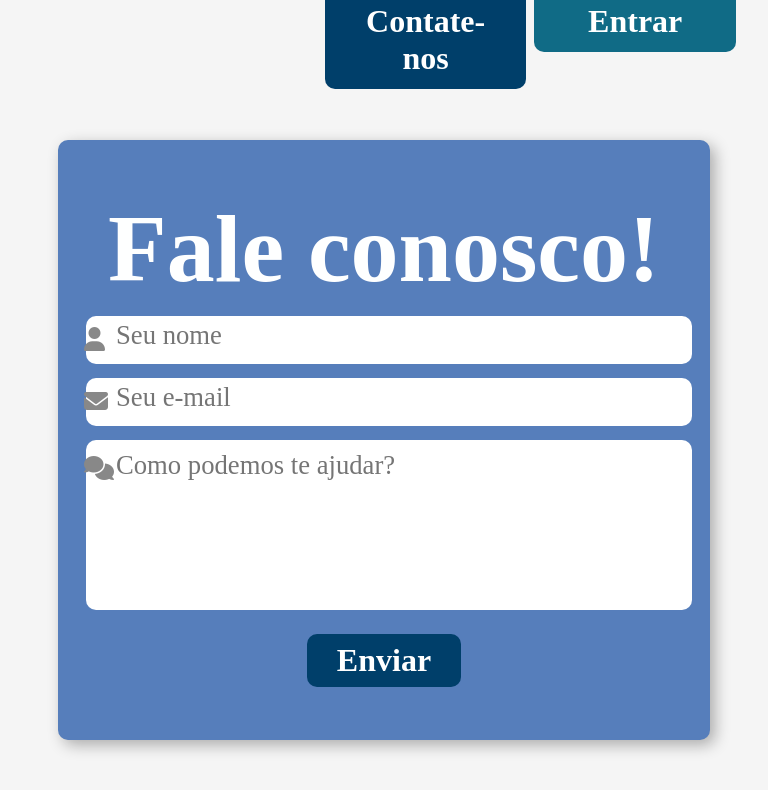
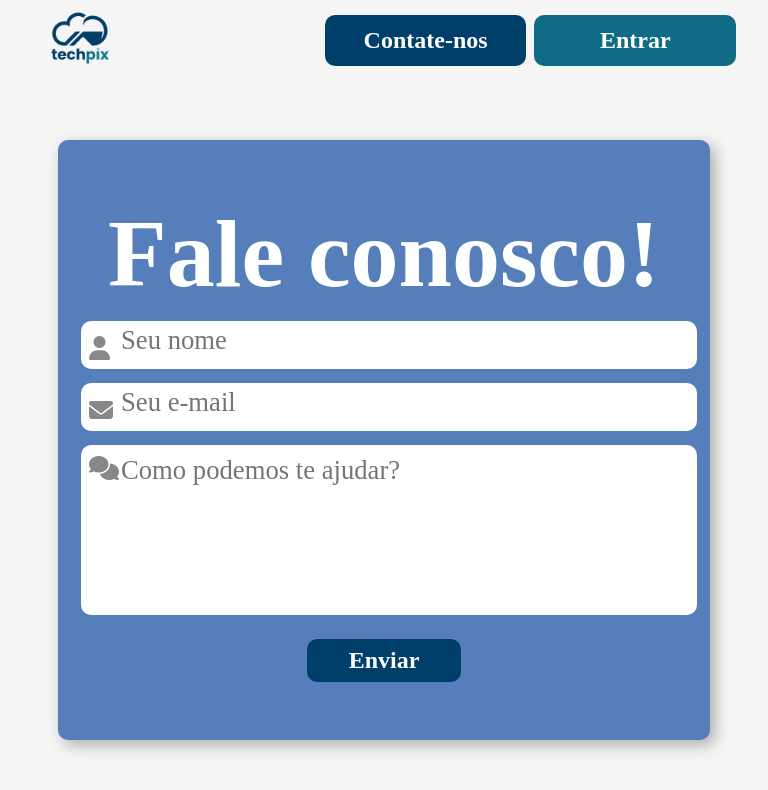
Before and after one commit to ni-teixeira/TechPix, a website: page public/app/faleconosco.html in a window 768 px wide. Drawn offline with nearby package versions, Linux system fonts and the light colour scheme; a web font is replaced by a local one.

Commit message:
ajustes da responsividade na pagina de fale conosco

```diff
--- a/public/app/faleconosco.html
+++ b/public/app/faleconosco.html
@@ -23,7 +23,7 @@
   <header>
     <nav class="navbar">
       <div class="navlogo">
-        <a href="../index.html"><img src="../assets/imgs/paleta_1__1_-removebg-preview.png" alt="" /></a>
+        <a href="../index.html"><img src="../assets/icon/logo.png" alt="" /></a>
       </div>
       <ul class="botoes_nav">
         <li><a href="contate-nos.html" class="btn_contato">Contate-nos</a></li>
--- a/public/css/faleconosco.css
+++ b/public/css/faleconosco.css
@@ -214,7 +214,7 @@ textarea {
 }
 
 /* mobile */
-@media (max-width: 480px) {
+@media (max-width: 500px) {
 
     .containerDireita{
         display: none;
@@ -222,7 +222,8 @@ textarea {
 
     .botaoEnviar{
         width: 35vw;
-        font-size: 1.5rem;
+        height: 6vh;
+        font-size: 1em;
     }
 
     .containerEsquerda{
@@ -236,12 +237,12 @@ textarea {
     }
 
     .btn_contato, .btn_log{
-        width: 22vw;
-        font-size: 1em;
+        width: 20vw;
+        font-size: 0.9em;
     }
 
     .navlogo img{
-        height: 6vh;
+        height: 8vh;
     }
 
     input::placeholder{
@@ -252,58 +253,73 @@ textarea {
         font-size: 1.2em;
     }
 
+    h1{
+        font-size: 3em;
+    }
+
 }
 
 /* tablet */
-@media (max-width: 1025px) {
 
-    .btn_contato, .btn_log{
+@media (min-width: 501px) and (max-width: 765px){
+
+}
+
+
+@media (min-width: 766px) and (max-width: 1025px) {
+    .btn_contato, .btn_log {
         width: 20vw;
-        font-size: 2em;
+        font-size: 1.5em;
     }
 
-    .navlogo img{
-        height: 6vh;
+    .navlogo img {
+        height: 12vh;
     }
 
-    .containerEsquerda{
+    .containerEsquerda {
         width: 85vw;
         height: 75vh;
     }
 
-    .containerDireita{
-       display: none;
+    .containerDireita {
+        display: none;
     }
 
-    .botaoEnviar{
+    .botaoEnviar {
         width: 20vw;
-        font-size: 2rem;
+        font-size: 1.5rem;
     }
 
     input, textarea {
         width: 75vw;
         height: 6vh;
         margin-left: 12px;
+        padding-left: 40px;
     }
 
-    h1{
+    h1 {
         font-size: 6rem;
     }
 
-    input::placeholder{
+    input::placeholder {
         font-size: 2em;
     }
 
-    textarea::placeholder{
+    textarea::placeholder {
         font-size: 2em;
     }
 
-    .inputs i{
+    .inputs i {
         font-size: 1.5em;
     }
 
-    .inputs.maior i{
-        margin-top: 12px;
+    .inputs:not(.maior) i {
+        top: 30px;
+        left: 20px;
     }
 
+    .inputs.maior i {
+        top: 25px;
+        left: 20px;
+    }
 }
```
